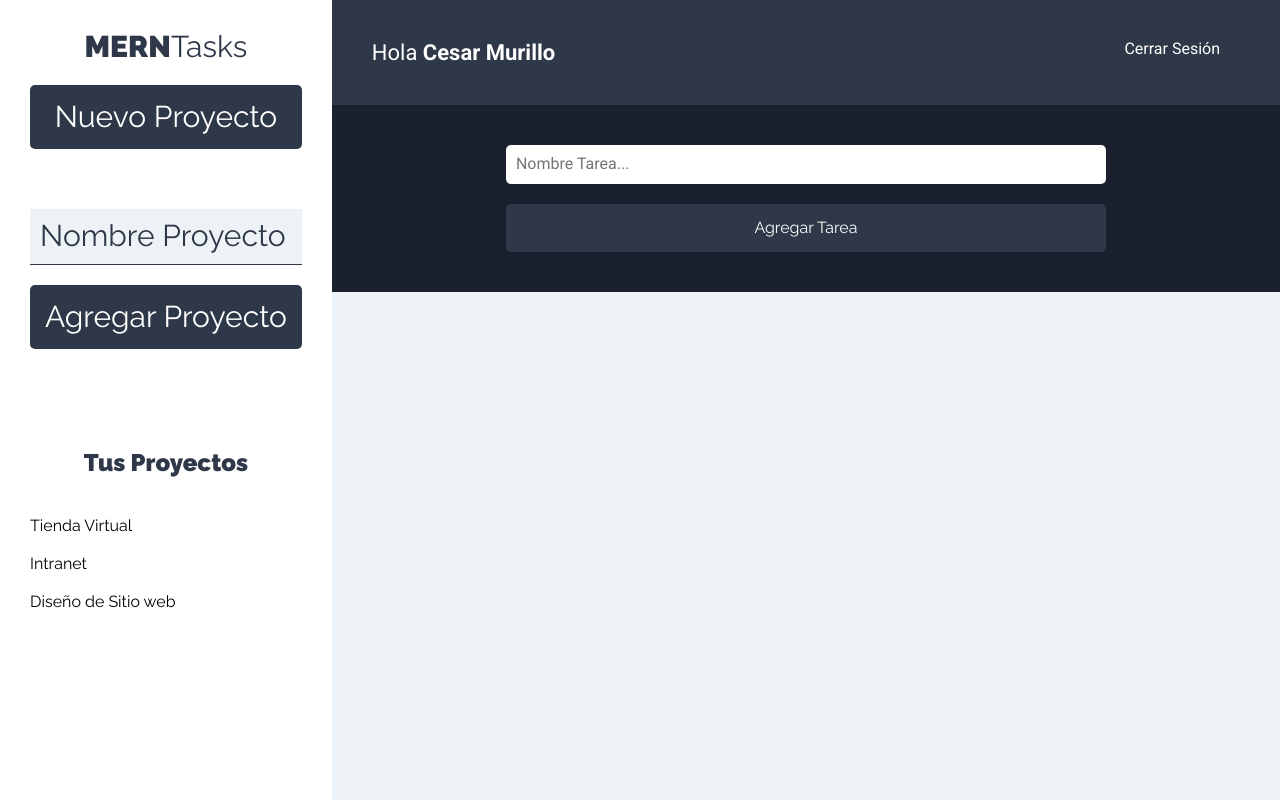
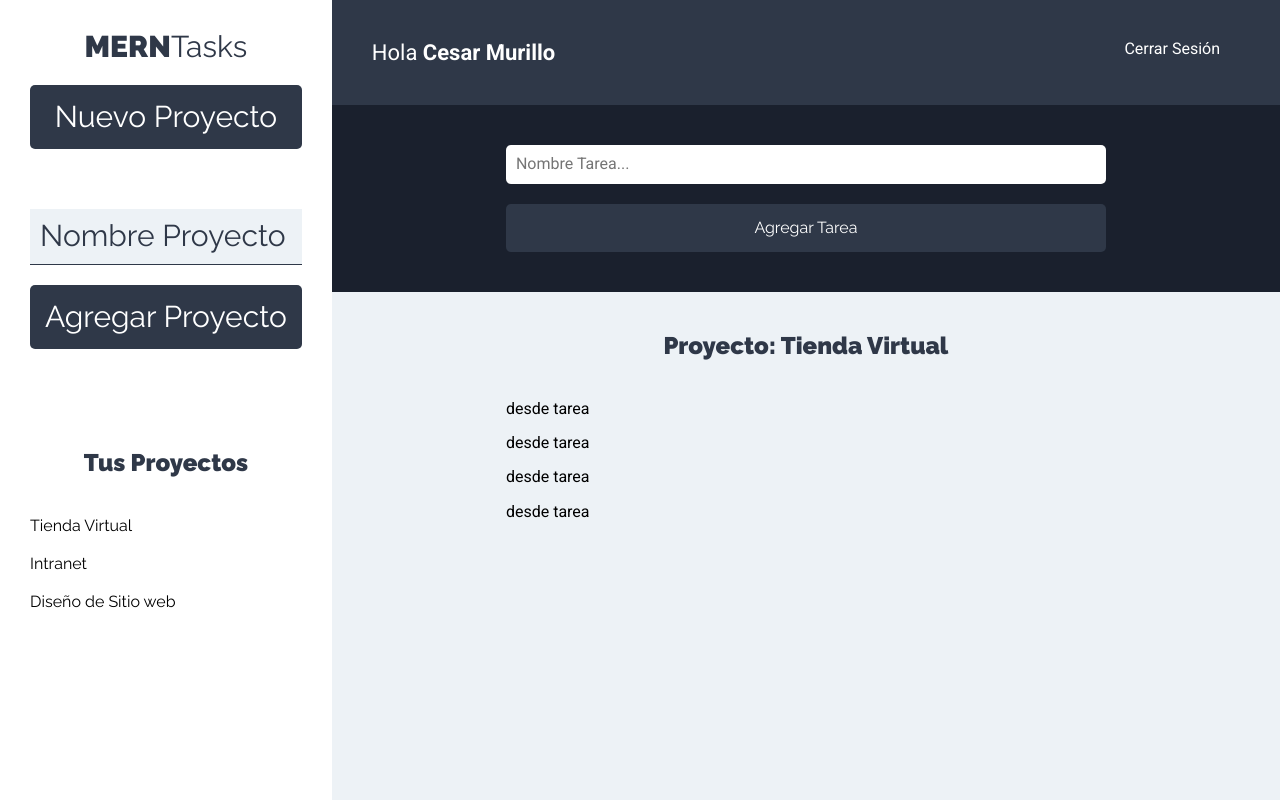
Before and after one commit to zesaru/MERNTaskFront, a React (Create React App) app: page /proyectos in a window 1280 px wide. Built offline with nearby package versions, Linux system fonts and the light colour scheme.

Commit message:
Listado de tareas

```diff
--- a/src/components/proyectos/Proyectos.js
+++ b/src/components/proyectos/Proyectos.js
@@ -2,6 +2,7 @@
 import Sidebar from "../layout/SideBar";
 import Barra from "../layout/Barra";
 import FormTarea from "../tareas/FormTarea";
+import ListadoTareas from "../tareas/ListadoTareas";
 
 const Proyecto = () => {
   return (
@@ -12,7 +13,9 @@
         <Barra />
         <main>
           <FormTarea />
-          <div className="contenedor-tareas"></div>
+          <div className="contenedor-tareas">
+            <ListadoTareas />
+          </div>
         </main>
       </div>
     </div>
--- a/src/components/tareas/ListadoTareas.js
+++ b/src/components/tareas/ListadoTareas.js
@@ -0,0 +1,29 @@
+import React, { Fragment } from "react";
+import Tarea from "./Tarea";
+
+const ListadoTareas = () => {
+  const tareasProyecto = [
+    { nombre: "Elegir Plataforma", estado: true },
+    { nombre: "Elegir Colores", estado: false },
+    { nombre: "Elegir Plataformas de pago", estado: false },
+    { nombre: "Elegir Hosting", estado: true }
+  ];
+
+  return (
+    <Fragment>
+      <h2>Proyecto: Tienda Virtual</h2>
+
+      <ul className="listado-tareas">
+        {tareasProyecto.length === 0 ? (
+          <li className="tarea">
+            <p>No hay tareas</p>
+          </li>
+        ) : (
+          tareasProyecto.map(tarea => <Tarea tarea={tarea} />)
+        )}
+      </ul>
+    </Fragment>
+  );
+};
+
+export default ListadoTareas;
--- a/src/components/tareas/Tarea.js
+++ b/src/components/tareas/Tarea.js
@@ -0,0 +1,7 @@
+import React from "react";
+
+const Tarea = () => {
+  return <p>desde tarea</p>;
+};
+
+export default Tarea;
```
